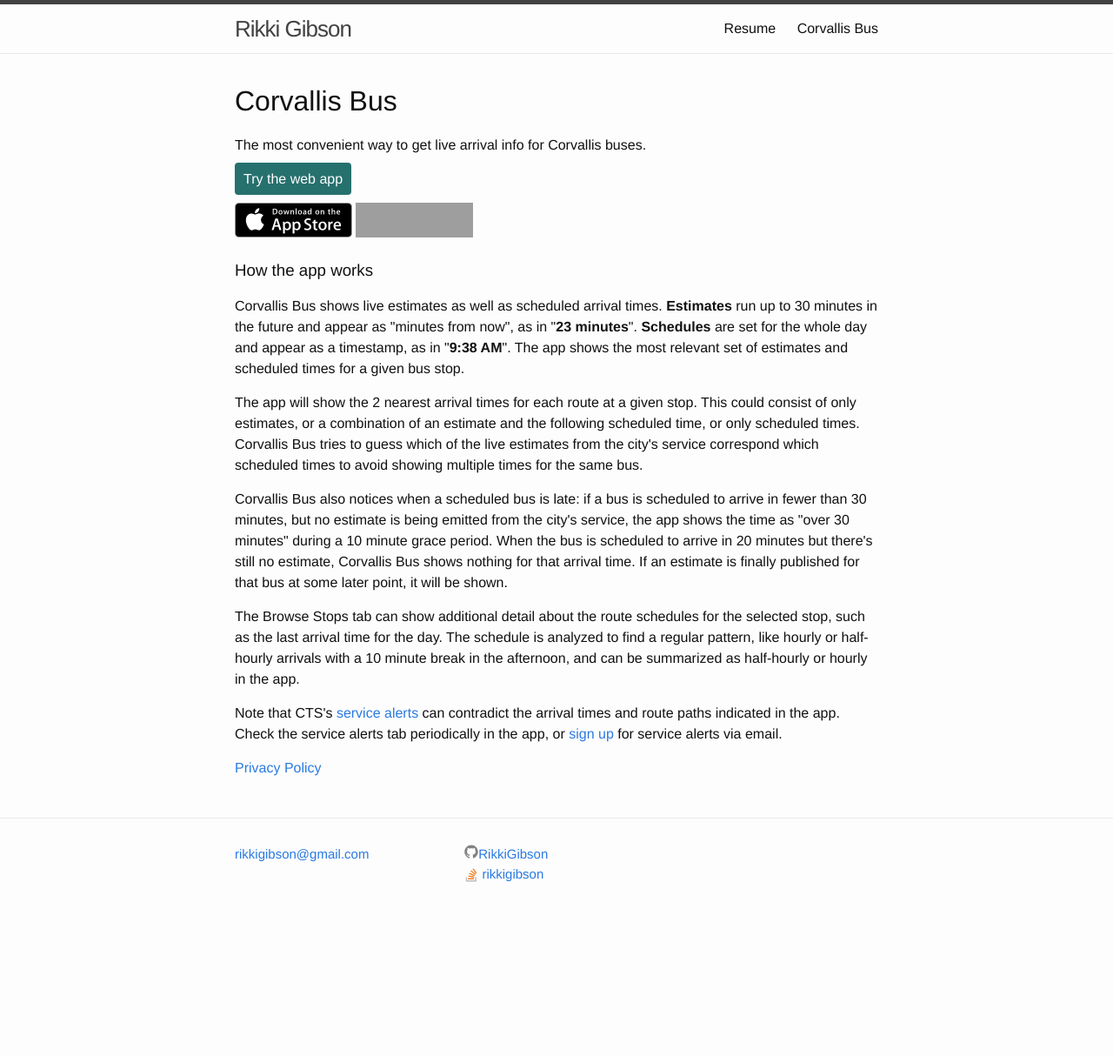
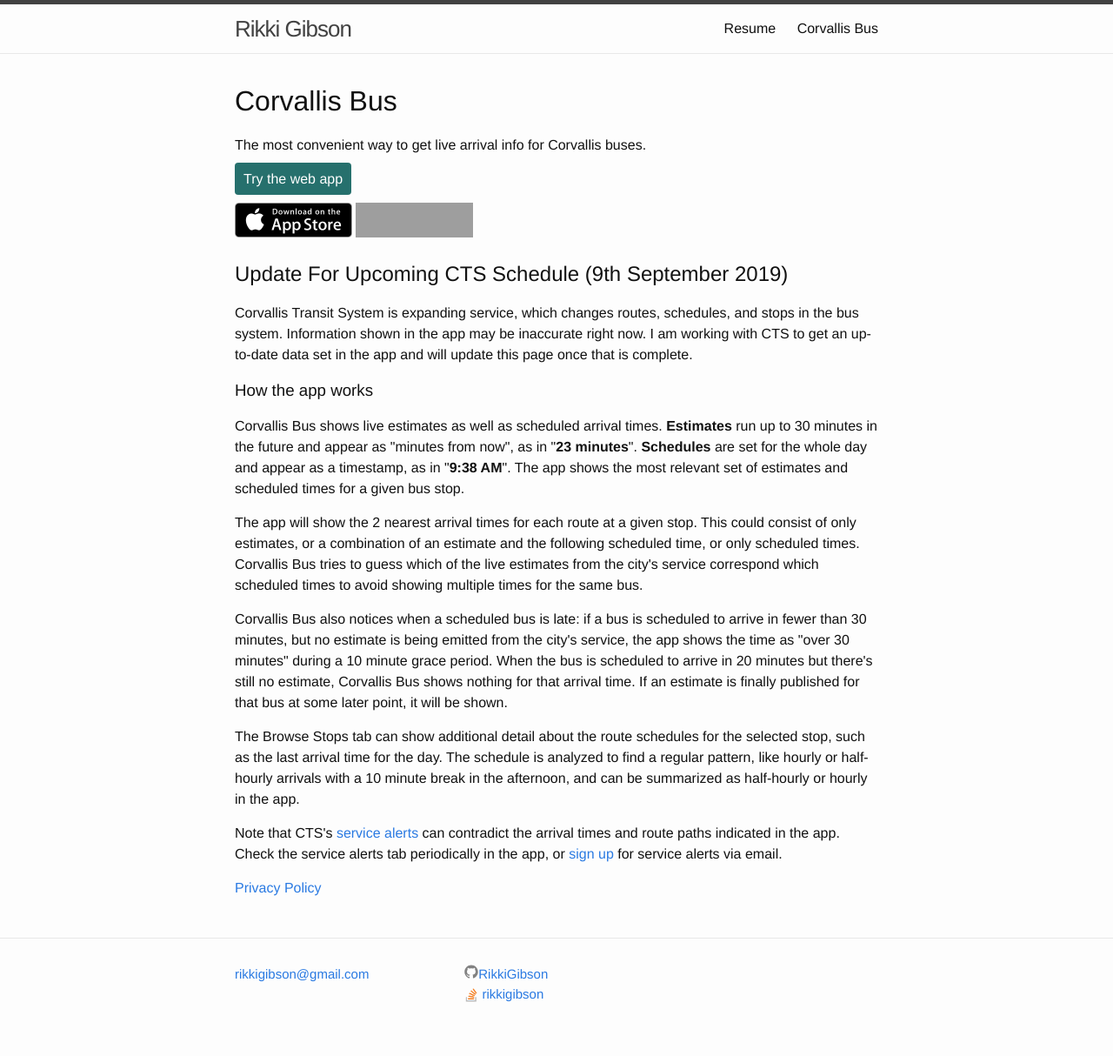
Before and after one commit to RikkiGibson/RikkiGibson.github.io, a Jekyll site: the page built from corvallisbus/index.html, in a window 1280 px wide. Shown: the whole page at 87% size. Built offline with Jekyll 4.4.1, drawn with Linux system fonts in a browser that asks for light colours; before the commit the page ends 1076 px from its top, so only the background shows below that; grey boxes are pictures that could not be loaded.

Commit message:
Add notice about Corvallis Transit service expansion

```diff
--- a/corvallisbus/index.html
+++ b/corvallisbus/index.html
@@ -19,6 +19,11 @@ permalink: /corvallisbus/
   <a href="https://play.google.com/store/apps/details?id=osu.appclub.corvallisbus&utm_source=global_co&utm_medium=prtnr&utm_content=Mar2515&utm_campaign=PartBadge&pcampaignid=MKT-AC-global-none-all-co-pr-py-PartBadges-Oct1515-1"><img alt="Get it on Google Play" src="https://play.google.com/intl/en_us/badges/images/apps/en-play-badge.png" width="135"
       height="40" /></a>
   <br/><br/>
+
+  <h2>Update For Upcoming CTS Schedule (9th September 2019)</h2>
+  <p>
+    Corvallis Transit System is expanding service, which changes routes, schedules, and stops in the bus system. Information shown in the app may be inaccurate right now. I am working with CTS to get an up-to-date data set in the app and will update this page once that is complete.
+  </p>
 
   <h3>How the app works</h3>
   <p>
```
